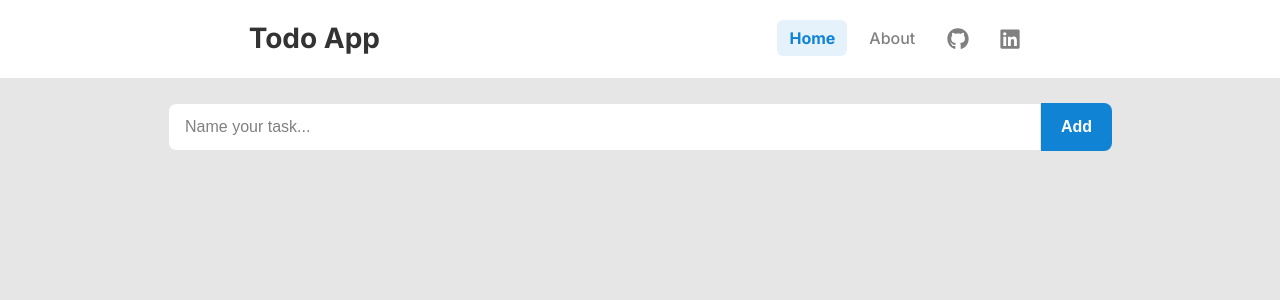
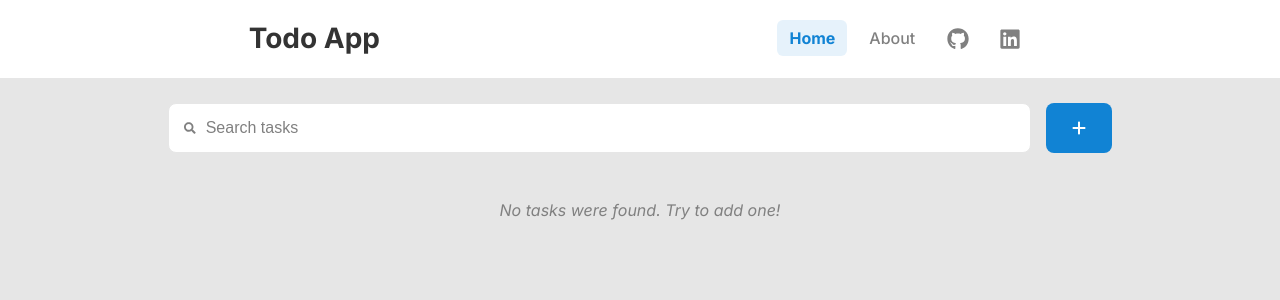
Before and after one commit to RicardoLopesFV/todo-website, a React (Vite) app: page / in a window 1280 px wide. Shown: the top 300 px of the page. Built offline with nearby package versions, Linux system fonts and the light colour scheme.

Commit message:
layout changes, created window for creating tasks and the input bar is for search functionality

```diff
--- a/src/App.jsx
+++ b/src/App.jsx
@@ -1,8 +1,9 @@
-import { useState } from "react";
-import "./App.scss";
+import { useEffect, useState } from "react";
 import { Header } from "./components/Header";
 import { TodoForm } from "./components/TodoForm";
 import { TodoList } from "./components/TodoList";
+import { TodoToolbar } from "./components/TodoToolbar";
+import "./App.scss";
 /*
   ! Primeiro projeto React que estou fazendo para aprender e documentar tudo que eu achar necessário pra mim aprender de uma vez por TODAS!!!
 */
@@ -16,7 +17,32 @@ export const App = () => {
       * Tanto o TodoForm quanto o TodoList precisam dessa lista, então o gerente "App" vai solicitar os nomes das tarefas e cria-las em uma lista.
       * O "App" irá passar a lista de tarefas para o TodoList, para que assim o TodoList possa mostrar na tela.
   */
-  const [tasks, setTasks] = useState([]);
+
+  // ! --- Estados ---
+
+  // ! Estado da lista de tarefas. (Utilizando agora o LocalStorage).
+  const [tasks, setTasks] = useState(() => {
+    // * Aqui eu pego a lista salva no localStorage.
+    const saved = localStorage.getItem("tasks");
+    /*
+     * Aqui eu retorno o arquivo JSON convertido em um array de objetos, senão tiver nada ele retorna uma lista vazia.
+     */
+    return saved ? JSON.parse(saved) : [];
+  });
+
+  // ! Estado do Modal (Aberto / Fechado).
+  const [isModalOpen, setIsModalOpen] = useState(false);
+
+  // ! Estado do texto da busca.
+  const [searchInputText, setSearchInputText] = useState("");
+
+  // ! Usando o useEffect para salvar tudo no LocalStorage.
+  useEffect(() => {
+    // * Convertendo de objeto pra arquivo JSON.
+    localStorage.setItem("tasks", JSON.stringify(tasks));
+  }, [tasks]);
+
+  // ! --- Funções do "Gerente" App ---
 
   const handleAddTasks = (tasksName) => {
     // * Agora criamos o objeto da tarefa
@@ -51,37 +77,50 @@ export const App = () => {
   };
 
   const handleCompleteTasks = (idToComplete) => {
+    // * Pegando a lista anterior que já existia.
     setTasks((prevTasks) => {
+      // * Fazendo uma busca pelas tarefas pélo id.
       return prevTasks.map((task) => {
         if (task.id !== idToComplete) {
           return task;
         }
-
+        // * Se for encontrado pelo id invertemos o valor de "isComplete".
         return { ...task, isComplete: !task.isComplete };
       });
     });
   };
 
-  // const handleEditTasks = (idToEdit) => {
-  //   setTasks();
-  // };
+  // ! --- Lógica de Filtragem ---
+  const depuratedTasks = tasks.filter((task) => {
+    if (!task.text) {
+      return false;
+    }
+    return task.text.toLowerCase().includes(searchInputText.toLowerCase());
+  });
+
   return (
     <div className="app">
       <Header />
       <main className="app__main">
         {/*
-            # Agora vamos passar a função "handleAddTasks" para o componente TodoForm, e como vamos fazer isso?
-              * Podemos passar por PROPS, e essa prop podemos nomear do jeito que quisermos, logo nomeamos como "onAddTask".
-          */}
-        <TodoForm onAddTask={handleAddTasks} />
-        {/*
-         * O "Gerente" agora entrega DUAS funções (props) para o TodoList: uma para ler e outra para excluir.
+         * Podemos passar por PROPS, e essa prop podemos nomear do jeito que quisermos, logo nomeamos como "onAddTask".
          */}
+        <TodoToolbar
+          searchInputText={searchInputText}
+          setSearchInputText={setSearchInputText}
+          onOpenModal={() => setIsModalOpen(true)}
+        />
         <TodoList
-          tasks={tasks}
+          tasks={depuratedTasks}
           onExcluirTasks={handleDeleteTasks}
           onCheckComplete={handleCompleteTasks}
         />
+        {isModalOpen && (
+          <TodoForm
+            onAddTask={handleAddTasks}
+            onCloseModal={() => setIsModalOpen(false)}
+          />
+        )}
       </main>
     </div>
   );
--- a/src/components/TodoForm/index.jsx
+++ b/src/components/TodoForm/index.jsx
@@ -1,7 +1,8 @@
-import { useState } from "react";
+import { useEffect, useState } from "react";
 import "./index.scss";
+import { FaTimes } from "react-icons/fa";
 
-export const TodoForm = ({ onAddTask }) => {
+export const TodoForm = ({ onAddTask, onCloseModal }) => {
   /*
     ! -- DIDÁTICA: O que é 'useState'? --
       * 1- É o "gancho" (Hook) do React para dar "memória" a um componente.
@@ -24,6 +25,12 @@ export const TodoForm = ({ onAddTask }) => {
     setTextInput(newText);
   };
 
+  // ! Foca no input assim que o modal abre (UX).
+  useEffect(() => {
+    const input = document.querySelector(".todo-modal-content__input");
+    if (input) input.focus();
+  });
+
   // ! Criando a função que dispara quando o formulário é enviado (clique no botão ou enter).
   const handleSubmit = (event) => {
     // * Impede o HTML de recarregar a página (comportamento padrão).
@@ -41,21 +48,49 @@ export const TodoForm = ({ onAddTask }) => {
 
     // * Depois que o formulário é enviado limpamos o campo de texto.
     setTextInput("");
+
+    // * Fechar o modal após a criação da tarefa.
+    onCloseModal();
+  };
+
+  // * Fechar se clicar no fundo escuro (Overlay).
+  const handleOverlayClick = (event) => {
+    if (event.target.className === "todo-modal-overlay") {
+      onCloseModal();
+    }
   };
 
   return (
-    // Formulário com os campos.
-    <form className="todo-form" onSubmit={handleSubmit}>
+    <div className="todo-modal-overlay" onClick={handleOverlayClick}>
+      <div className="todo-modal-content">
+        <div className="todo-modal-content__header">
+          <h2>Create new task</h2>
+          <button className="close-button" onClick={onCloseModal}>
+            <FaTimes />
+          </button>
+        </div>
+        {/* Formulário com os campos */}
+        <form onSubmit={handleSubmit}>
           <input
-        className="todo-form__input"
             type="text"
             placeholder="Name your task..."
+            className="todo-modal-content__input"
             value={textInput} // * Esse valor é controlado pelo "estado".
-        onChange={handleInputChange} // ! Toda vez que o usuário mudar qualquer caractere essa função é disparada. (apagar ou escrever algo novo)
+            /*
+              ! Toda vez que o usuário mudar qualquer caractere essa função é disparada. (apagar ou escrever algo novo)
+            */
+            onChange={(textInput) => handleInputChange(textInput)}
           />
-      <button className="todo-form__button" type="submit">
+          <div className="todo-modal-content__footer">
+            <button type="button" className="btn-cancel" onClick={onCloseModal}>
+              Cancel
+            </button>
+            <button className="btn-confirm" type="submit">
               Add
             </button>
+          </div>
         </form>
+      </div>
+    </div>
   );
 };
--- a/src/components/TodoForm/index.scss
+++ b/src/components/TodoForm/index.scss
@@ -1,53 +1,124 @@
-@use "../../styles/variables" as variables;
+@use "../../styles/variables" as v;
 
-.todo-form {
+// 1. O Overlay (Fundo Escuro)
+.todo-modal-overlay {
+  position: fixed; // Fixa na tela inteira
+  top: 0;
+  left: 0;
+  width: 100%;
+  height: 100%;
+
+  // O efeito de "desligar a luz"
+  background-color: rgba(0, 0, 0, 0.6);
+  backdrop-filter: blur(4px); // O desfoque (Blur)
+
+  z-index: 1000; // Garante que fique no topo
   display: flex;
-  width: 80%;
-  margin: 0 auto 4rem;
+  align-items: center;
+  justify-content: center;
+  padding: 1.5rem;
 
-  &__input {
-    flex: 1; // ? Faz o input crescer e ocupar o espaço disponível.
+  // Animação suave
+  animation: fadeIn 0.2s ease-out;
+}
 
-    border: 1px solid variables.$color-grey-light;
-    padding: 1.4rem 1.6rem;
-    font-size: 1.6rem; // ? 16px
-    background-color: variables.$color-white;
-    color: variables.$color-grey-dark;
+// 2. A Janela (Modal)
+.todo-modal-content {
+  background-color: v.$color-white;
+  width: 100%;
+  max-width: 500px;
+  border-radius: 12px;
+  padding: 2.5rem;
+  box-shadow: 0 15px 30px rgba(0, 0, 0, 0.3);
+  animation: slideUp 0.3s cubic-bezier(0.16, 1, 0.3, 1);
 
-    // * Colando o input no botão.
-    border-radius: 8px 0 0 8px;
+  &__header {
+    display: flex;
+    justify-content: space-between;
+    align-items: center;
+    margin-bottom: 2rem;
 
-    &::placeholder {
-      color: variables.$color-grey-medium;
+    h2 {
+      font-size: 2rem;
+      color: v.$color-grey-dark;
     }
 
-    &:focus {
-      // * Quando o usuário clica.
-      outline: none;
-      border-color: variables.$color-signal-info;
-      box-shadow: 0 0 0 2px hsla(210, 80%, 50%, 0.2); // ? Sombra suave azul.
+    .close-button {
+      background: none;
+      border: none;
+      color: v.$color-grey-medium;
+      font-size: 2rem;
+      cursor: pointer;
+      display: flex;
+      &:hover {
+        color: v.$color-signal-danger;
+      }
     }
   }
 
-  &__button {
-    border: none;
-    padding: 1.4rem 2rem;
+  &__input {
+    width: 100%;
+    padding: 1.5rem;
     font-size: 1.6rem;
-    font-weight: 700;
-    background-color: variables.$color-signal-info;
-    color: variables.$color-white;
-    cursor: pointer;
-    transition: background-color 0.2s ease;
-
-    // * Colando o botão no input.
-    border-radius: 0 8px 8px 0;
-
-    &:hover {
-      background-color: variables.$color-signal-info-dark;
-    }
+    border: 1px solid v.$color-grey-light;
+    border-radius: 8px;
+    margin-bottom: 2.5rem;
+    color: v.$color-grey-dark;
 
     &:focus {
       outline: none;
+      border-color: v.$color-signal-info;
+    }
+  }
+
+  &__footer {
+    display: flex;
+    justify-content: flex-end; // Botões à direita
+    gap: 1rem;
+
+    button {
+      padding: 1rem 2rem;
+      font-size: 1.6rem;
+      border-radius: 6px;
+      font-weight: 600;
+      cursor: pointer;
+      border: none;
+    }
+
+    .btn-cancel {
+      background-color: transparent;
+      color: v.$color-grey-medium;
+      &:hover {
+        background-color: v.$color-grey-lightest;
+      }
+    }
+
+    .btn-confirm {
+      background-color: v.$color-signal-info;
+      color: v.$color-white;
+      &:hover {
+        background-color: v.$color-signal-info-dark;
+      }
     }
   }
 }
+
+@keyframes fadeIn {
+  from {
+    opacity: 0;
+  }
+  to {
+    opacity: 1;
+  }
+}
+
+@keyframes slideUp {
+  from {
+    transform: translateY(20px);
+    opacity: 0;
+  }
+  to {
+    transform: translateY(0);
+    opacity: 1;
+  }
+}
--- a/src/components/TodoItem/index.scss
+++ b/src/components/TodoItem/index.scss
@@ -96,7 +96,7 @@
       transition: all 0.2s ease;
 
       &:hover {
-        color: variables.$color-signal-error;
+        color: variables.$color-signal-danger;
         background-color: variables.$color-grey-lightest;
       }
 
--- a/src/components/TodoList/index.jsx
+++ b/src/components/TodoList/index.jsx
@@ -9,7 +9,7 @@ export const TodoList = ({ tasks, onExcluirTasks, onCheckComplete }) => {
   /*
    * Apenas usando condicional para caso não tenha nenhuma tarefa para renderizar.
    */
-  if (tasks.lenght === 0) {
+  if (!tasks || tasks.length === 0) {
     return (
       <p className="todo-list__empty-message">
         No tasks were found. Try to add one!
--- /dev/null
+++ b/src/components/TodoToolbar/index.jsx
@@ -0,0 +1,37 @@
+import { FaSearch } from "react-icons/fa";
+import { FaPlus } from "react-icons/fa6";
+import "./index.scss";
+
+export const TodoToolbar = ({
+  searchInputText,
+  setSearchInputText,
+  onOpenModal,
+}) => {
+  return (
+    <div className="todo-toolbar">
+      <div className="todo-toolbar__search">
+        <FaSearch className="todo-toolbar__search-icon" />
+        <input
+          type="text"
+          placeholder="Search tasks"
+          className="todo-toolbar__search-input"
+          value={searchInputText}
+          /*
+           * Toda vez que o usuário digitar, apagar ou mudar sua pesquisa, o estado vai mudar e armazenar essa mudança.
+           */
+          onChange={(event) => setSearchInputText(event.target.value)}
+        />
+      </div>
+
+      <button
+        className="todo-toolbar__add-button"
+        /*
+         * Botão pra abrir a janela de criação de tarefa
+         */
+        onClick={onOpenModal}
+      >
+        <FaPlus />
+      </button>
+    </div>
+  );
+};
--- /dev/null
+++ b/src/components/TodoToolbar/index.scss
@@ -0,0 +1,69 @@
+@use "../../styles/variables" as v;
+
+.todo-toolbar {
+  width: 80%;
+  display: flex;
+  gap: 1.5rem;
+  margin: 0 auto 2.5rem;
+
+  // * Adaptação para telas menores.
+  @media (max-width: v.$bp-sm) {
+    flex-direction: column;
+  }
+
+  &__search {
+    flex: 1; // ? Ocupa todo o espaço sobrando
+    display: flex;
+    align-items: center;
+    background-color: v.$color-white;
+    border: 1px solid v.$color-grey-light;
+    border-radius: 8px;
+    padding: 0 1.5rem;
+    transition: all 0.2s ease;
+
+    &:focus-within {
+      border-color: v.$color-signal-info;
+      box-shadow: 0 0 0 3px hsla(205, 85%, 45%, 0.1);
+    }
+  }
+
+  &__search-icon {
+    color: v.$color-grey-medium;
+    margin-right: 1rem;
+  }
+
+  &__search-input {
+    width: 100%;
+    border: none;
+    padding: 1.4rem 0;
+    font-size: 1.6rem;
+    color: v.$color-grey-dark;
+    outline: none;
+
+    &::placeholder {
+      color: v.$color-grey-medium;
+    }
+  }
+
+  &__add-button {
+    max-width: max-content;
+    display: flex;
+    align-items: center;
+    background-color: v.$color-signal-info;
+    color: v.$color-white;
+    border: none;
+    padding: 0 2.5rem;
+    border-radius: 8px;
+    font-size: 1.6rem;
+    font-weight: 600;
+    cursor: pointer;
+    transition: all 0.2s ease;
+
+    height: 5rem;
+
+    &:hover {
+      background-color: v.$color-signal-info-dark;
+      transform: translateY(-2px);
+    }
+  }
+}
--- a/src/styles/_variables.scss
+++ b/src/styles/_variables.scss
@@ -45,7 +45,7 @@ $color-signal-info: hsl(205, 85%, 45%); // ? Azul (como o botão).
 $color-signal-info-dark: hsl(205, 85%, 35%); // ? Azul para o "hover".
 $color-signal-success: hsl(145, 63%, 42%); // ? Verde.
 $color-signal-warning: hsl(45, 90%, 50%); // ? Amarelo.
-$color-signal-error: hsl(0, 79%, 63%); // ? Vermelho.
+$color-signal-danger: hsl(0, 79%, 63%); // ? Vermelho.
 
 // ! --- Cores de Marca ---
 $color-brand-linkedin: hsl(210, 80%, 50%);
```
Also changed, not shown: 1 other file (tests, documents, lock files or other folders). Lines whose indentation alone changed are shown as unchanged.
